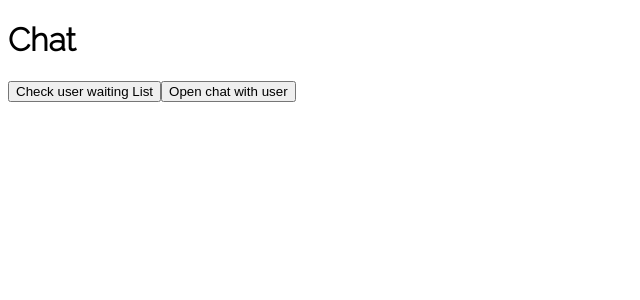
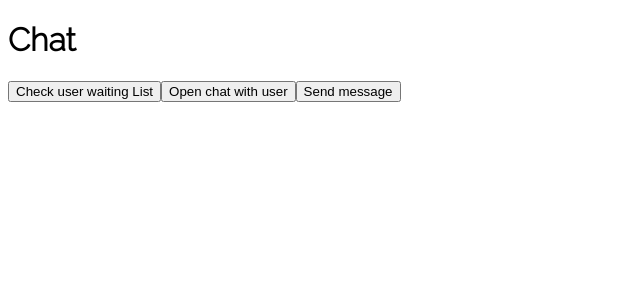
Before and after one commit to Koulinn/capstone-oh-hospital, a React (Create React App) app: page / in a window 1280 px wide. Shown: the top 300 px of the page, without its empty margins (0-640 px from the left). Built offline with nearby package versions, Linux system fonts and the light colour scheme; no server answers.

Commit message:
implemented sending message

```diff
--- a/package.json
+++ b/package.json
@@ -17,7 +17,7 @@
     "react-icons": "^4.2.0",
     "react-redux": "^7.2.5",
     "react-router-dom": "^5.3.0",
-    "react-scripts": "4.0.3",
+    "react-scripts": "^4.0.3",
     "redux": "^4.1.1",
     "redux-persist": "^6.0.0",
     "redux-persist-expire": "^1.1.0",
--- a/src/views/Chat/Chat.jsx
+++ b/src/views/Chat/Chat.jsx
@@ -23,8 +23,13 @@ const mockUser = {
 
 // Get list of waiting users
 // Open chat
-
+const mockMessage = {
+  senderID: '617fc01dd1832ee3bb069737',
+  senderRole: 'assistant',
+  text: `I'm patatine hello!`,
+}
 function Chat() {
+  const [roomId, setRoomId] = useState(null)
 
 
 
@@ -36,18 +41,26 @@ function Chat() {
 
     }
     const onUserChat = (payload) => {
+      const {roomID} = payload
+      setRoomId(roomID.toString())
+    }
+
+    const updateChatMessages = (payload) =>{
+      console.log('recipientMessage', payload)
 
     }
+    socket.on('recipientMessage', updateChatMessages)
 
     socket.on("waitingUsers", updateUserList)
     socket.on("onUserChat", onUserChat)
 
-    return ()=>{
+    return () => {
       socket.off("waitingUsers", updateUserList)
       socket.off("onUserChat", onUserChat)
+      socket.off('recipientMessage', updateChatMessages)
     }
 
-  },[]);
+  }, []);
 
   const logOnChats = (assistant) => {
     socket.emit("newAssistant", assistant);
@@ -55,16 +68,25 @@ function Chat() {
   const openChatWithUser = (user) => {
     const payload = {
       user: user,
-          assistant:mockAssistant
+      assistant: mockAssistant
     }
     socket.emit("openRoomWithUser", payload);
   };
+
+  const sendMessage = (message, roomID)=>{
+    const payload = {
+      message,
+      roomID: roomID
+    }
+    socket.emit('newMessage',payload)
+  }
 
   return (
     <div>
       <h1>Chat</h1>
       <button onClick={() => logOnChats(mockAssistant)}>Check user waiting List</button>
       <button onClick={() => openChatWithUser(mockUser)}>Open chat with user</button>
+      <button onClick={() => sendMessage(mockMessage, roomId)}>Send message</button>
     </div>
   );
 }
```
Also changed, not shown: 1 other file (tests, documents, lock files or other folders). Lines whose indentation alone changed are shown as unchanged.
